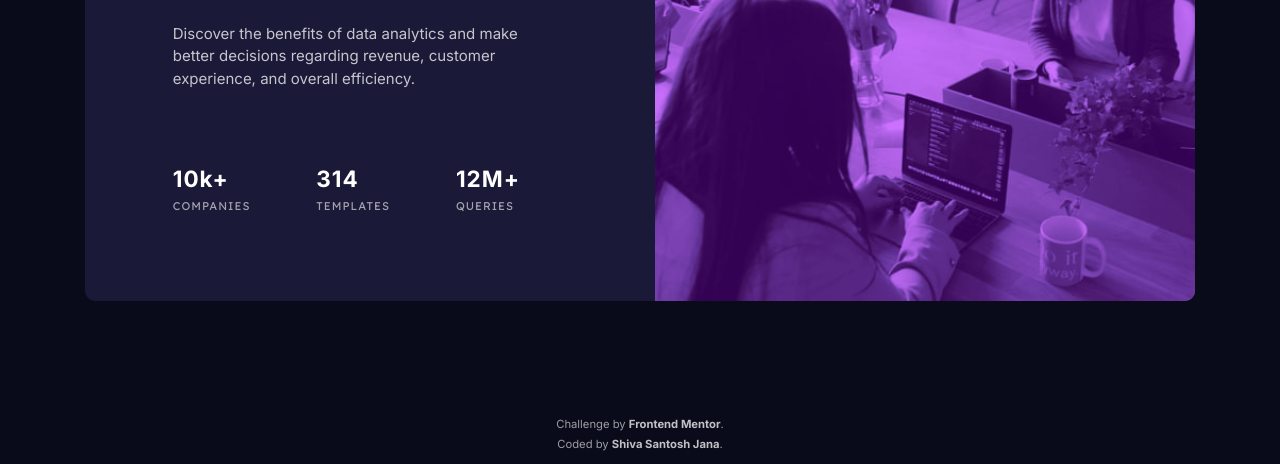
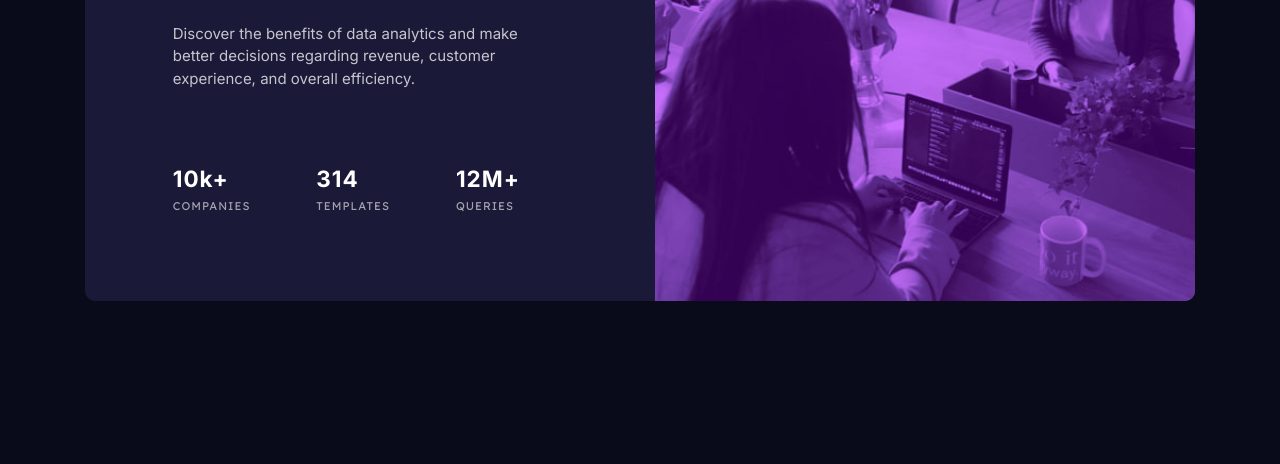
Before and after one commit to recaIIV/level6to, a plain HTML site: page index.html in a window 1280 px wide. Shown: the part 336-800 px from the top of the page. Drawn offline with Linux system fonts and the light colour scheme.

Commit message:
Add files via upload

```diff
--- a/index.html
+++ b/index.html
@@ -43,17 +43,6 @@
       </div>
     </main>
     <footer class="attribution">
-      <p>
-        Challenge by
-        <a
-          href="https://www.frontendmentor.io/challenges/stats-preview-card-component-8JqbgoU62"
-          >Frontend Mentor</a
-        >.
-      </p>
-      <p>
-        Coded by
-        <a href="https://twitter.com/santu69">Shiva Santosh Jana</a>.
-      </p>
     </footer>
   </body>
 </html>
```
